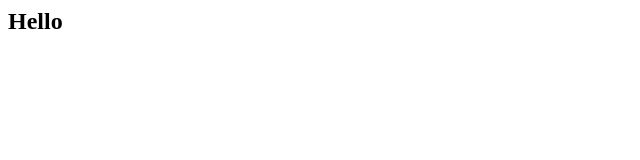
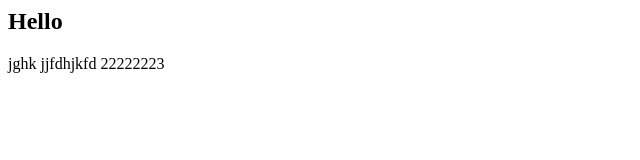
Before and after one commit to maximpurisov/maxicrepo, a plain HTML site: page index.html in a window 1280 px wide. Shown: the whole page, without its empty margins (0-640 px from the left). Drawn offline with Linux system fonts and the light colour scheme.

Commit message:
commit to branch2

```diff
--- a/index.html
+++ b/index.html
@@ -4,4 +4,5 @@
             Hello
         </h2>
     </p>
+    jghk jjfdhjkfd 22222223
 </html>
```
